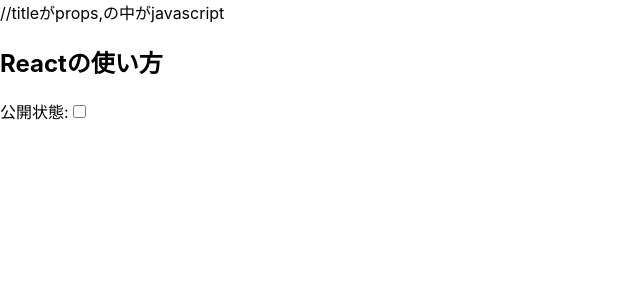
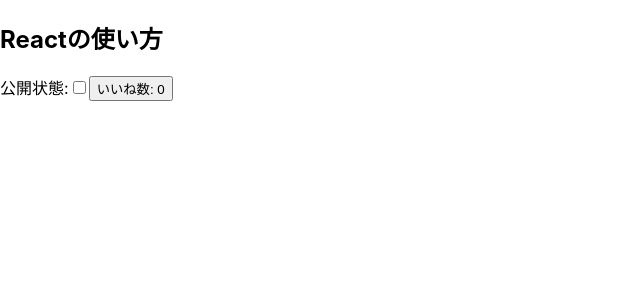
Before and after one commit to Yusuke-Takakura/torahack, a React (Create React App) app: page / in a window 1280 px wide. Shown: the top 300 px of the page, without its empty margins (0-640 px from the left). Built offline with nearby package versions, Linux system fonts and the light colour scheme.

Commit message:
第６回

```diff
--- a/src/Article.jsx
+++ b/src/Article.jsx
@@ -1,14 +1,18 @@
 import React from 'react';
+import LikeButton from './LikeButton'
 
 //functional component
 const Article = (props) => {
     return (
         <div>
             <h2>{props.title}</h2>
+            <p>{props.order}</p>
             <label htmlFor={"check"}>公開状態:</label>
             <input type="checkBox" checked={props.isPublished} id="check" onClick={() => props.toggle()} />
+            <LikeButton count={props.count} />
         </div>
     )
 };
+//check状態はpropsで渡されたisPublishedを参照している
 
 export default Article
--- a/src/Blog.jsx
+++ b/src/Blog.jsx
@@ -8,8 +8,27 @@
         //superを指定するとthis.propsが使用可能になる
         super(props);
         this.state = {
-            isPublished: false
+            //Articleを非公開
+            isPublished: false,
+            count: 0
         };
+    };
+
+    componentDidMount() {
+        //ボタンがクリックされたらいいねをカウントアップする
+        //関数は関数型か関数だけを渡す記述　今回は関数だけを渡している
+        document.getElementById("counter").addEventListener('click', this.countUp)
+    }
+
+    componentDidUpdate() {
+        //いいね数か10を超えたらカウントをリセットする
+        if (this.state.count >= 10) {
+            this.setState({ count: 0 })
+        }
+    }
+
+    componentWillUnmount() {
+        document.getElementById("counter").removeEventListener("click", this.countUp)
     }
 
     //公開状態を反転させる
@@ -19,15 +38,26 @@
         });
     };
 
+    countUp = () => {
+        this.setState({
+            count: this.state.count + 1
+        })
+    };
+
     render() {
         const authorName = "ultraK"
         return (
             <>
-                //titleがprops,{}の中がjavascript
-                <Article title={"Reactの使い方"} isPublished={this.state.isPublished} toggle={() => this.togglePublished()} />
+                <Article
+                    title={"Reactの使い方"}
+                    isPublished={this.state.isPublished}
+                    toggle={() => this.togglePublished()}
+                    count={this.state.count}
+                />
             </>
         )
     }
 }
+//titleがprops,{}の中がjavascript
 
 export default Blog
--- /dev/null
+++ b/src/LikeButton.jsx
@@ -0,0 +1,9 @@
+import React from 'react';
+
+const LikeButton = (props) => {
+    return (
+        <button id={"counter"}>いいね数: {props.count}</button>
+    )
+}
+
+export default LikeButton
```
